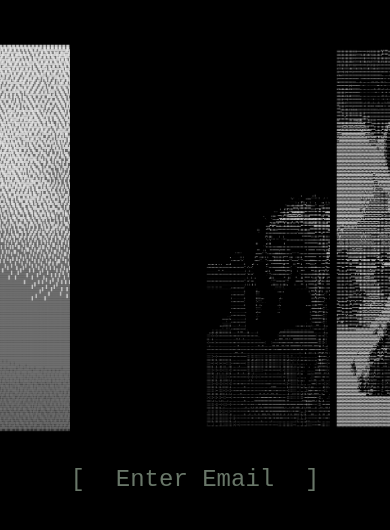
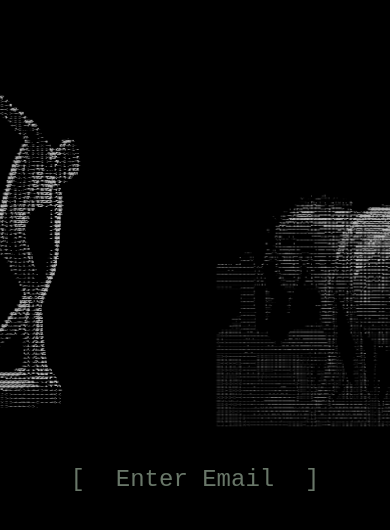
Before and after one commit to Viz-gov/promo, a React (Create React App) app: page / in a window 390 px wide. Shown: the top 530 px of the page. Built offline with nearby package versions, Linux system fonts and the light colour scheme.

Commit message:
Added mobile responsiveness

```diff
--- a/src/components/Hero.js
+++ b/src/components/Hero.js
@@ -43,6 +43,16 @@ const Hero = () => {
     slidesToScroll: 1,
     centerMode: true,
     centerPadding: '0px',
+    responsive: [
+    {
+      breakpoint: 768, // when screen width is 768px or less
+      settings: {
+        slidesToShow: 1, // show one slide at a time on mobile
+        slidesToScroll: 1,
+        centerMode: false,
+      },
+    },
+  ],
   };
 
   const images = [
```
